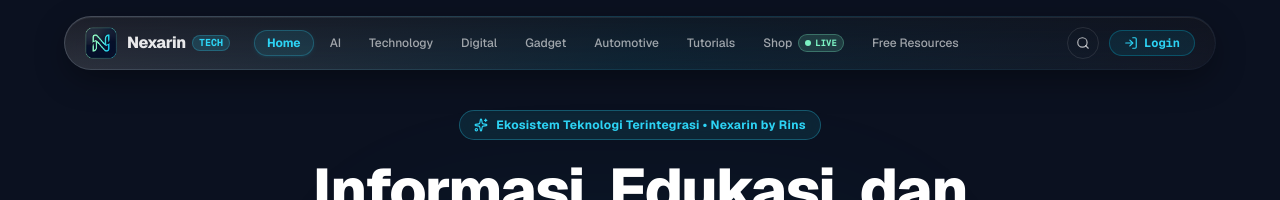
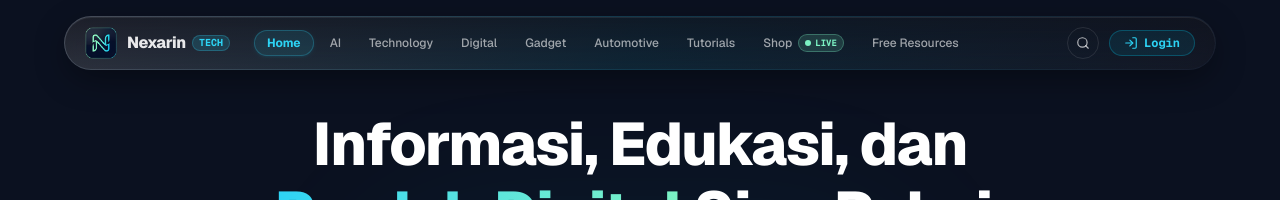
Before and after one commit to dzarinalkhairaat-ui/nexarin, a Next.js app: page / in a window 1280 px wide. Shown: the top 200 px of the page. Built offline with nearby package versions, Linux system fonts and the light colour scheme; no server answers.

Commit message:
refactor: remove ecosystem pill badge above Hero heading on Home page

```diff
--- a/app/page.tsx
+++ b/app/page.tsx
@@ -43,10 +43,6 @@ export default function HomePage() {
 
         <div className="relative z-10 max-w-7xl mx-auto px-4 sm:px-6 lg:px-8">
           <div className="text-center max-w-3xl mx-auto space-y-4 mb-10 sm:mb-14">
-            <div className="inline-flex items-center gap-2 px-3.5 py-1.5 rounded-full bg-[#2DD4F5]/10 border border-[#2DD4F5]/30 text-[#2DD4F5] text-xs font-bold tracking-wide backdrop-blur-md">
-              <Sparkles className="w-3.5 h-3.5" />
-              <span>Ekosistem Teknologi Terintegrasi • Nexarin by Rins</span>
-            </div>
 
             <h1 className="text-3xl sm:text-5xl lg:text-6xl font-extrabold tracking-tight text-white leading-[1.15]">
               Informasi, Edukasi, dan{" "}
```
